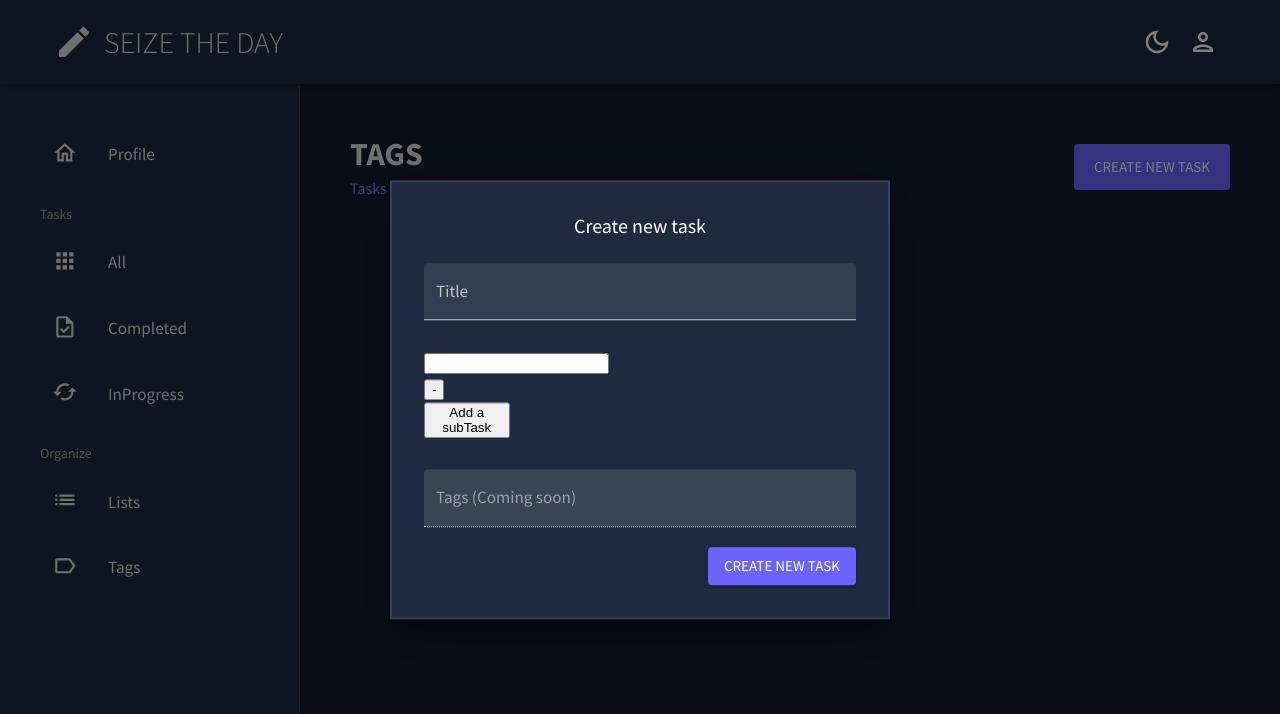
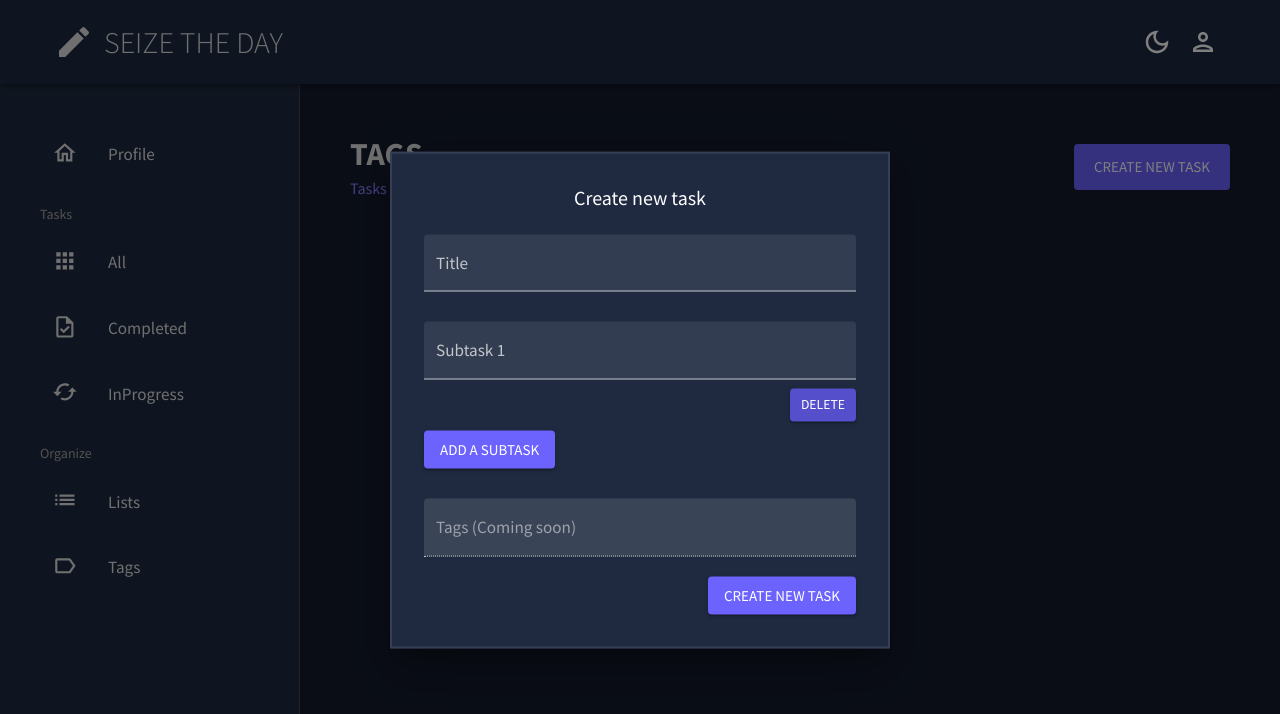
Before and after one commit to alexisintech/seize-the-day, a React (Vite) app in the folder client/: page /tags in a window 1280 px wide. Both pictures are taken after a click on the button "CREATE NEW TASK". Shown: the top 714 px of the page. Built offline with nearby package versions, Linux system fonts and the light colour scheme; no server answers.

Commit message:
replacing Formik's Field with MUI's TextField (failing)

```diff
--- a/client/src/components/CreateTaskButton.jsx
+++ b/client/src/components/CreateTaskButton.jsx
@@ -28,7 +28,7 @@ const CreateTaskButton = () => {
     });
   };
 
-  const style = {
+  const modalStyle = {
     position: "absolute",
     top: "50%",
     left: "50%",
@@ -68,7 +68,7 @@ const CreateTaskButton = () => {
         onClose={handleClose}
         aria-labelledby="modal-modal-title"
       >
-        <Box sx={style}>
+        <Box sx={modalStyle}>
           <Typography
             id="modal-modal-title"
             variant="h4"
@@ -113,43 +113,56 @@ const CreateTaskButton = () => {
                       helperText={touched.title && errors.title}
                       sx={{ gridColumn: "span 4" }}
                     />
-                    {/* <TextField
-                      fullWidth
-                      variant="filled"
-                      type="text"
-                      label="Sub Tasks (Coming soon)"
-                      onBlur={handleBlur}
-                      onChange={handleChange}
-                      value={values.subTasks}
-                      name="subTasks"
-                      error={!!touched.subTasks && !!errors.subTasks}
-                      helperText={touched.subTasks && errors.subTasks}
-                      sx={{ gridColumn: "span 4" }}
-                    /> */}
                     <FieldArray
                       name="subTasks"
                       render={(arrayHelpers) => (
-                        <div>
+                        <div style={{ gridColumn: "span 4" }}>
                           {values.subTasks.map((subTask, index) => (
                             <div key={index}>
-                              <Field name={`subTasks[${index}].title`} />
-                              <button
-                                type="button"
-                                onClick={() => arrayHelpers.remove(index)} // remove a subTask from the list
+                              <TextField
+                                fullWidth
+                                variant="filled"
+                                type="text"
+                                value={values.subTasks[index].title}
+                                name={`subTasks[${index}].title`}
+                                label={`Subtask ${index + 1}`}
+                                sx={{ width: "100%", gridColumn: "span 4" }}
+                              />
+                              <Box
+                                display="flex"
+                                justifyContent="end"
+                                my="0.5em"
                               >
-                                -
-                              </button>
+                                <Button
+                                  type="button"
+                                  variant="contained"
+                                  sx={{
+                                    padding: "0.35em 0.8em",
+                                    minWidth: "32px",
+                                    fontSize: "0.8em",
+                                    backgroundColor: colors.purpleAccent[600],
+                                    "&:hover": {
+                                      backgroundColor: colors.purpleAccent[400],
+                                    },
+                                  }}
+                                  onClick={() => arrayHelpers.remove(index)} // remove a subTask from the list
+                                >
+                                  Delete
+                                </Button>
+                              </Box>
                             </div>
                           ))}
-                          <button
+                          <Button
                             type="button"
+                            color="secondary"
+                            variant="contained"
                             onClick={() =>
                               arrayHelpers.push({ title: "", completed: false })
                             }
                           >
                             {/* show this when user has removed all subTasks from the list */}
                             Add a subTask
-                          </button>
+                          </Button>
                         </div>
                       )}
                     />
```
